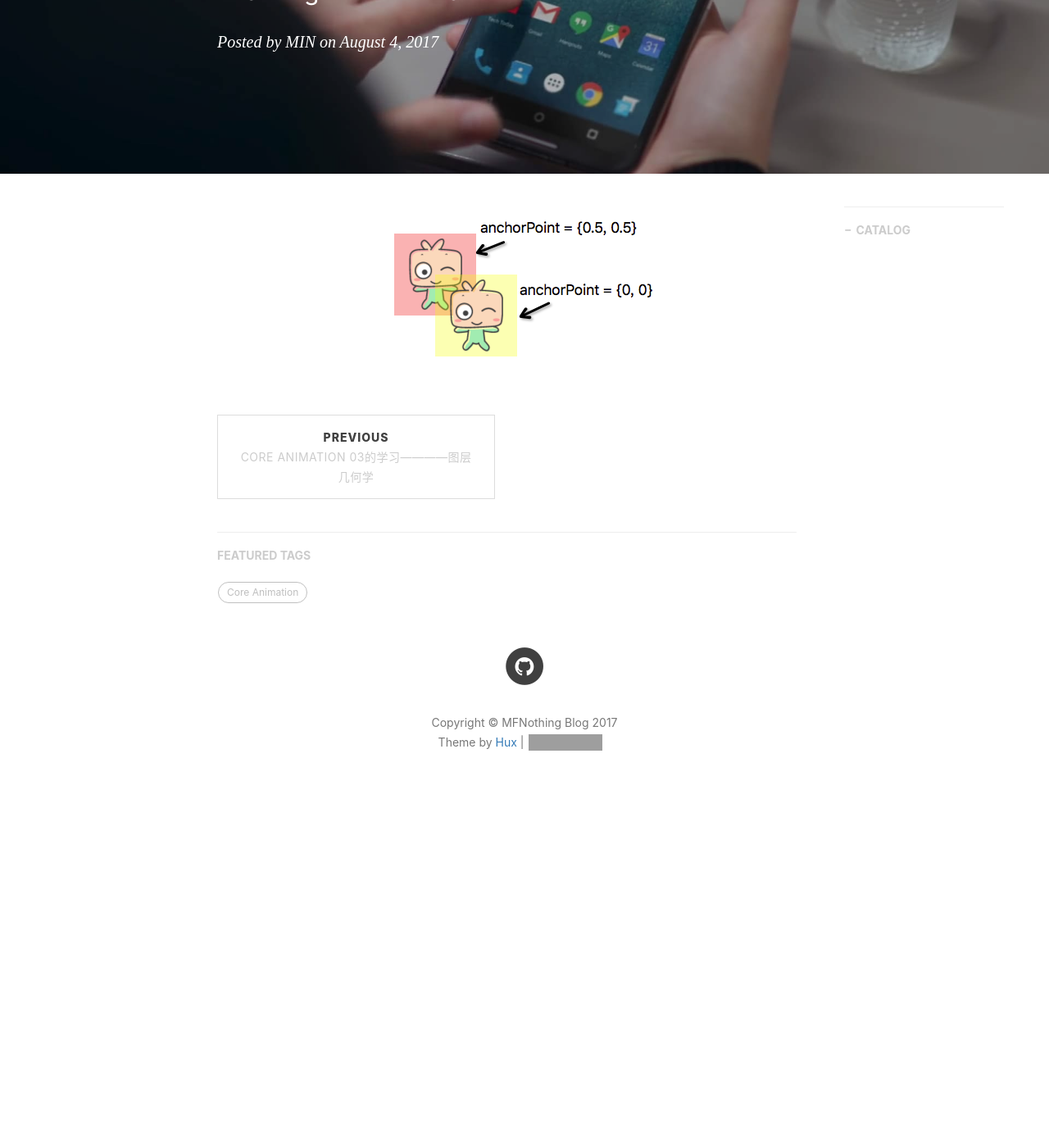
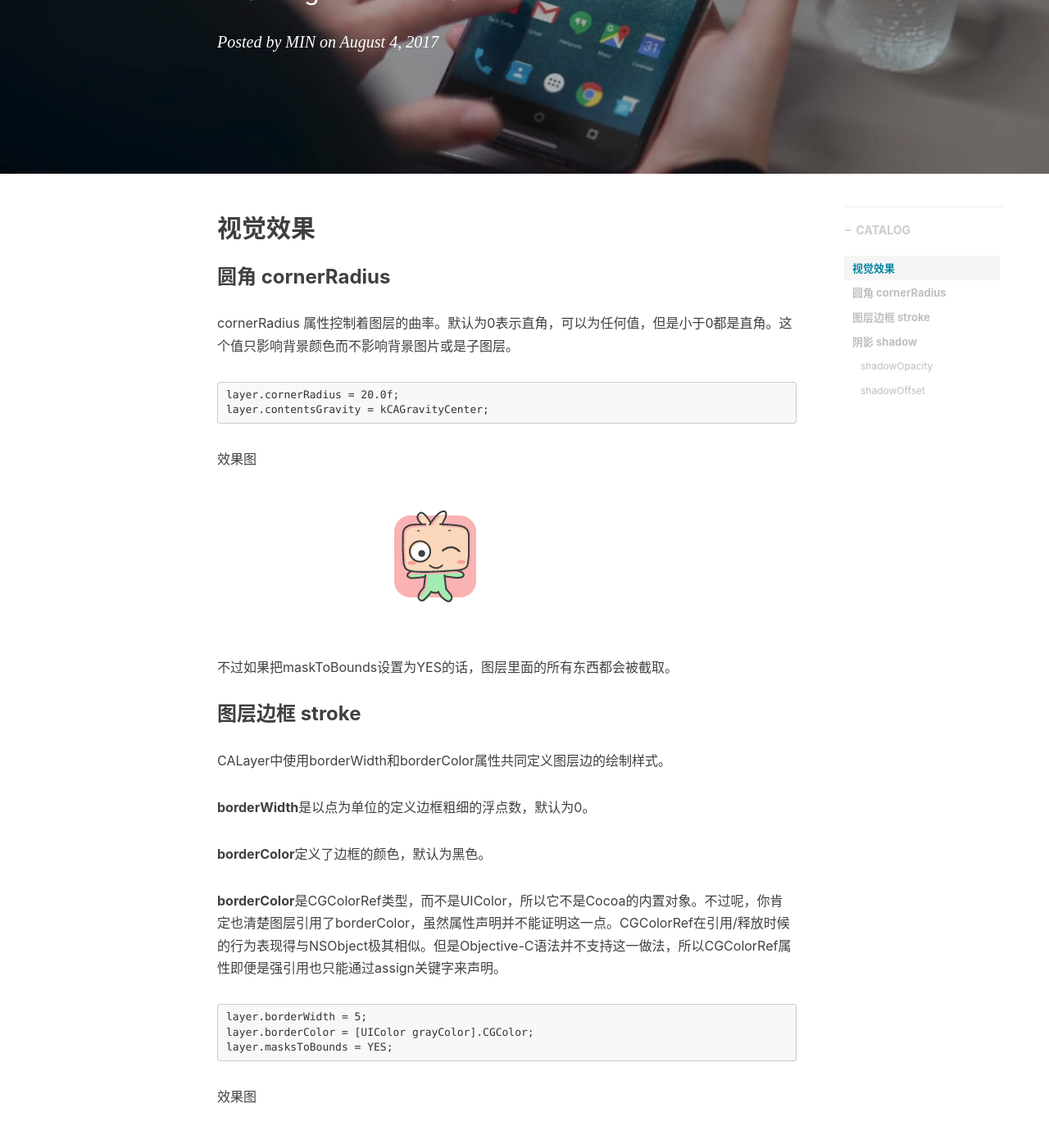
Before and after one commit to MFNothing/MFNothing.github.io, a Jekyll site: the page built from _posts/2017-08-04-core-animation-04.markdown, in a window 1280 px wide and 1400 px high, scrolled down 371 px. Shown: the top 1385 px of the window at 82% size. Built offline with Jekyll 4.4.1, drawn with Linux system fonts in a browser that asks for light colours; nearby versions of some CDN libraries; comment, search, counter and statistics services are not loaded; before the commit the page ends 1381 px from its top, so only the background shows below that; some of the changed text lies outside the part shown; grey boxes are pictures that could not be loaded.

Commit message:
core animation 04 -1

````diff
--- a/_posts/2017-08-04-core-animation-04.markdown
+++ b/_posts/2017-08-04-core-animation-04.markdown
@@ -10,4 +10,66 @@ catalog:    true
 tags:
     - Core Animation
 ---
-![](/img/in-mpost/Core-Animation-03/anchorPoint.png)
+
+
+## 视觉效果
+
+### 圆角 cornerRadius
+
+cornerRadius 属性控制着图层的曲率。默认为0表示直角，可以为任何值，但是小于0都是直角。这个值只影响背景颜色而不影响背景图片或是子图层。
+
+```
+layer.cornerRadius = 20.0f;
+layer.contentsGravity = kCAGravityCenter;
+```
+效果图
+![](/img/in-mpost/Core-Animation-04/cornerRadius.png)
+
+不过如果把maskToBounds设置为YES的话，图层里面的所有东西都会被截取。
+
+### 图层边框 stroke
+
+CALayer中使用borderWidth和borderColor属性共同定义图层边的绘制样式。
+
+**borderWidth**是以点为单位的定义边框粗细的浮点数，默认为0。
+
+**borderColor**定义了边框的颜色，默认为黑色。
+
+**borderColor**是CGColorRef类型，而不是UIColor，所以它不是Cocoa的内置对象。不过呢，你肯定也清楚图层引用了borderColor，虽然属性声明并不能证明这一点。CGColorRef在引用/释放时候的行为表现得与NSObject极其相似。但是Objective-C语法并不支持这一做法，所以CGColorRef属性即便是强引用也只能通过assign关键字来声明。
+
+```
+layer.borderWidth = 5;
+layer.borderColor = [UIColor grayColor].CGColor;
+layer.masksToBounds = YES;
+```
+
+效果图
+
+![](/img/in-mpost/Core-Animation-04/border.png)
+
+### 阴影 shadow
+
+#### shadowOpacity
+
+**shadowOpacity**是一个默认为0的值，必须在0.0（不可见）至1.0（完全不透明）之间。
+
+```
+layer.shadowOpacity = 1.0;
+```
+
+效果是在图层下面会有一层阴影。
+
+![](/img/in-mpost/Core-Animation-04/shadowOpacity.png)
+
+
+#### shadowOffset
+
+**shadowOffset**是一个默认为{0，-3}的值，因为它是根据mac来的，mac坐标系与iOS相反，原本向下的阴影在iOS中就是向上的。
+
+```
+layer.shadowOpacity = 1.0;
+layer.shadowOffset = CGSizeMake(0, 3);
+```
+效果图
+
+![](/img/in-mpost/Core-Animation-04/shadowOffset.png)
````
Also changed, not shown: img/in-mpost/Core-Animation-04/border.png (added), img/in-mpost/Core-Animation-04/cornerRadius.png (added), img/in-mpost/Core-Animation-04/shadowOffset.png (added), img/in-mpost/Core-Animation-04/shadowOpacity.png (added).
